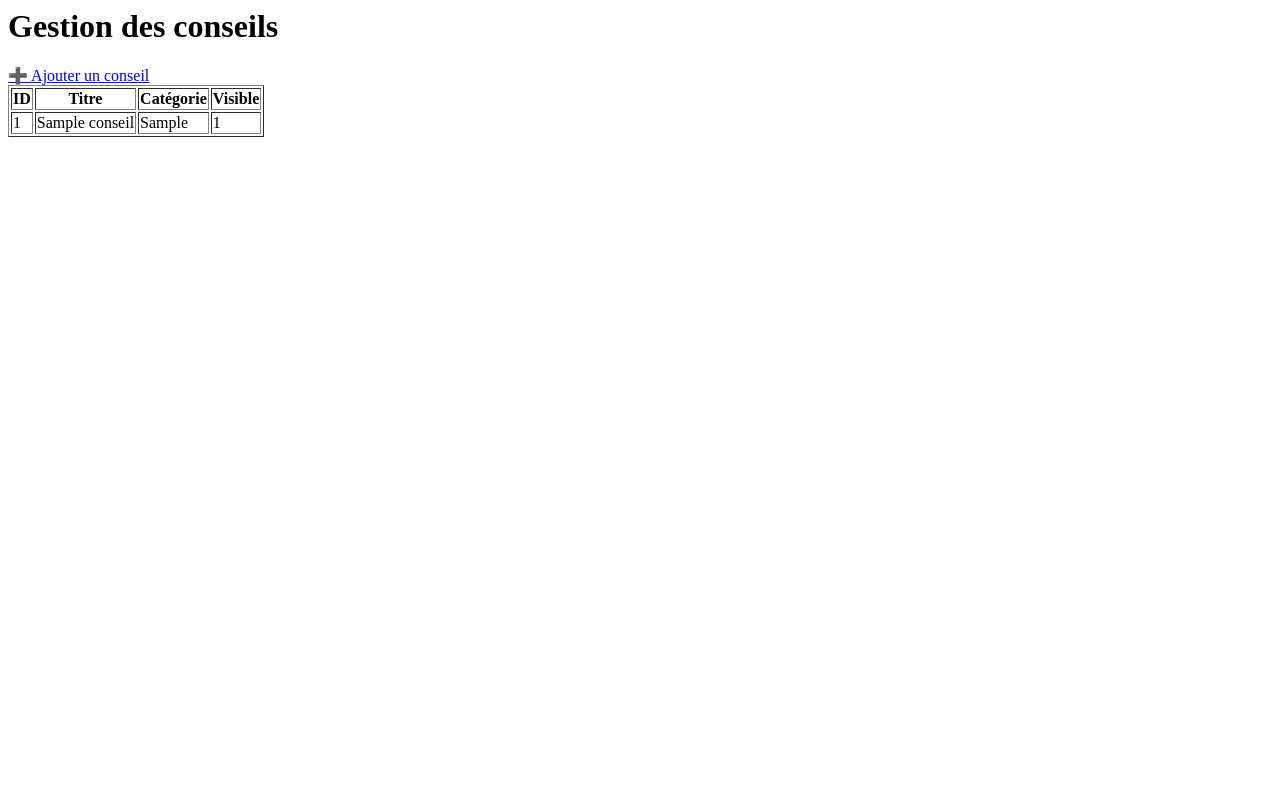
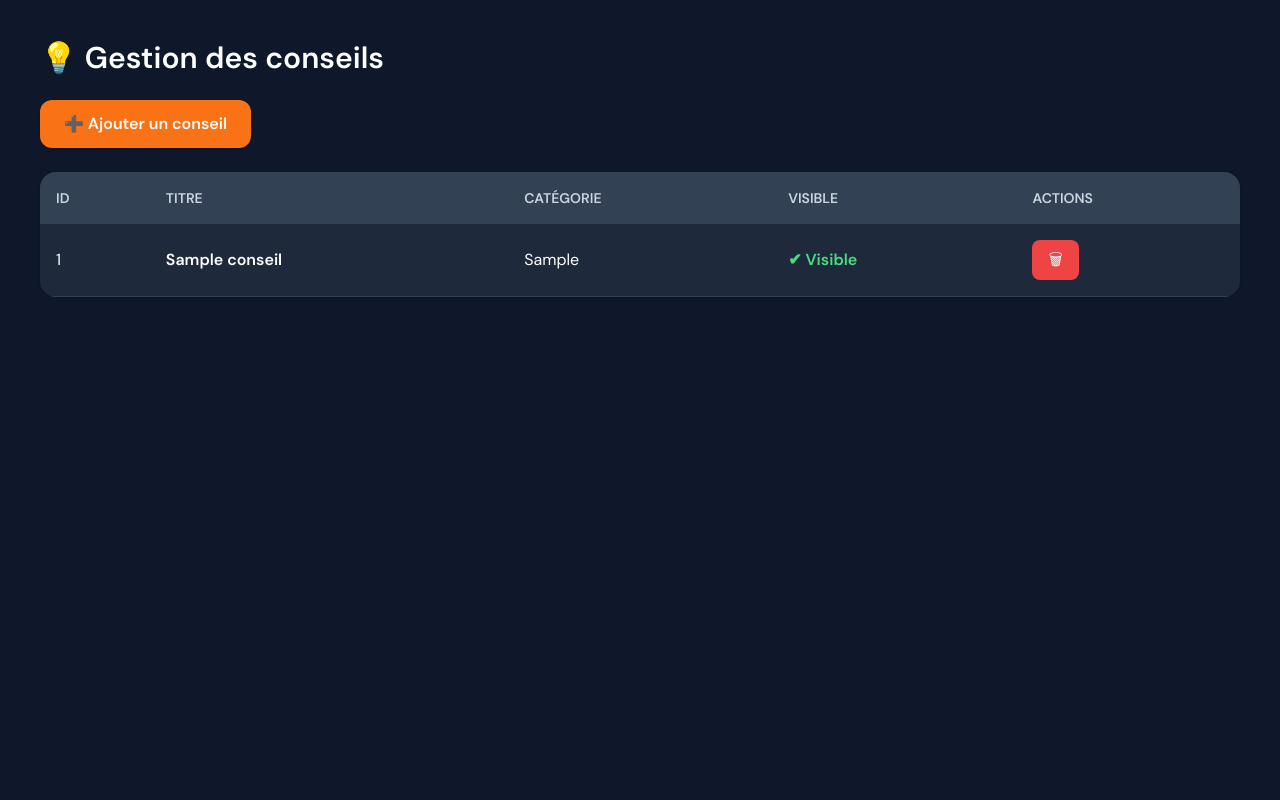
Before and after one commit to Relma3/Projet-Annuel, a PHP site: page /PA_2EME_ANNEE/frontend/admin/admin_conseils.php in a window 1280 px wide. Run offline with PHP 8.4, Linux system fonts and the light colour scheme; tables that the repository leaves empty hold one stand-in row (values such as "Sample post"); some libraries are stand-ins or nearby versions.

Commit message:
conseils

```diff
--- a/frontend/admin/admin_conseils.php
+++ b/frontend/admin/admin_conseils.php
@@ -1,30 +1,117 @@
 <?php
 require_once '../../db_connect.php';
 
-// récupérer les conseils
 $stmt = $pdo->query("SELECT * FROM conseil ORDER BY created_at DESC");
 $conseils = $stmt->fetchAll();
 ?>
 
-<h1>Gestion des conseils</h1>
+<!DOCTYPE html>
+<html lang="fr">
+<head>
+<meta charset="UTF-8">
+<title>Admin Conseils</title>
 
-<a href="add_conseil.php">➕ Ajouter un conseil</a>
+<script src="https://cdn.tailwindcss.com"></script>
+<link href="https://fonts.googleapis.com/css2?family=Quicksand:wght@600&family=DM+Sans:wght@400;600&display=swap" rel="stylesheet">
 
-<table border="1">
+<style>
+body { font-family: 'DM Sans', sans-serif; }
+</style>
+
+</head>
+
+<body class="bg-slate-900 text-white p-10">
+
+<h1 class="text-3xl font-bold mb-6">💡 Gestion des conseils</h1>
+
+<!-- 🔥 Bouton ajouter -->
+<button onclick="toggleForm()"
+class="mb-6 bg-orange-500 hover:bg-orange-600 px-6 py-3 rounded-xl font-bold shadow">
+➕ Ajouter un conseil
+</button>
+
+<!-- 🔥 FORMULAIRE -->
+<div id="formAdd" class="hidden bg-slate-800 p-6 rounded-2xl mb-8 shadow">
+<form action="traitement_conseil.php" method="POST" class="space-y-4">
+
+<input type="text" name="titre" placeholder="Titre"
+class="w-full p-3 rounded-lg bg-slate-700 text-white" required>
+
+<textarea name="contenu" placeholder="Contenu"
+class="w-full p-3 rounded-lg bg-slate-700 text-white" required></textarea>
+
+<input type="text" name="categorie" placeholder="Catégorie"
+class="w-full p-3 rounded-lg bg-slate-700 text-white">
+
+<input type="text" name="auteur" placeholder="Auteur"
+class="w-full p-3 rounded-lg bg-slate-700 text-white">
+
+<button type="submit" name="action" value="add"
+class="bg-green-500 hover:bg-green-600 px-6 py-3 rounded-xl font-bold">
+✅ Publier
+</button>
+
+</form>
+</div>
+
+<!-- 🔥 TABLEAU -->
+<div class="bg-slate-800 rounded-2xl shadow overflow-hidden">
+
+<table class="w-full text-left">
+<thead class="bg-slate-700 text-sm uppercase text-slate-300">
 <tr>
-    <th>ID</th>
-    <th>Titre</th>
-    <th>Catégorie</th>
-    <th>Visible</th>
+<th class="p-4">ID</th>
+<th class="p-4">Titre</th>
+<th class="p-4">Catégorie</th>
+<th class="p-4">Visible</th>
+<th class="p-4">Actions</th>
 </tr>
+</thead>
+
+<tbody>
 
 <?php foreach ($conseils as $c): ?>
-<tr>
-    <td><?= $c['id_conseil'] ?></td>
-    <td><?= $c['titre'] ?></td>
-    <td><?= $c['categorie'] ?></td>
-    <td><?= $c['visible'] ?></td>
+<tr class="border-b border-slate-700 hover:bg-slate-700">
+
+<td class="p-4"><?= $c['id_conseil'] ?></td>
+
+<td class="p-4 font-bold"><?= htmlspecialchars($c['titre']) ?></td>
+
+<td class="p-4"><?= htmlspecialchars($c['categorie'] ?? '—') ?></td>
+
+<td class="p-4">
+<?php if ($c['visible']): ?>
+<span class="text-green-400 font-bold">✔ Visible</span>
+<?php else: ?>
+<span class="text-red-400 font-bold">✖ Caché</span>
+<?php endif; ?>
+</td>
+
+<td class="p-4 flex gap-2">
+
+<!-- DELETE -->
+<form action="traitement_conseil.php" method="POST">
+<input type="hidden" name="id" value="<?= $c['id_conseil'] ?>">
+<button type="submit" name="action" value="delete"
+class="bg-red-500 hover:bg-red-600 px-4 py-2 rounded-lg">
+🗑
+</button>
+</form>
+
+</td>
+
 </tr>
 <?php endforeach; ?>
 
+</tbody>
 </table>
+</div>
+
+<script>
+function toggleForm() {
+    document.getElementById('formAdd').classList.toggle('hidden');
+}
+</script>
+
+</body>
+</html>
```
